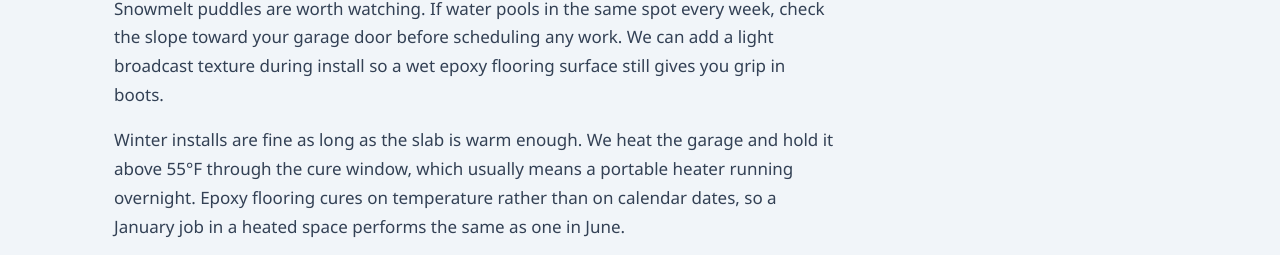
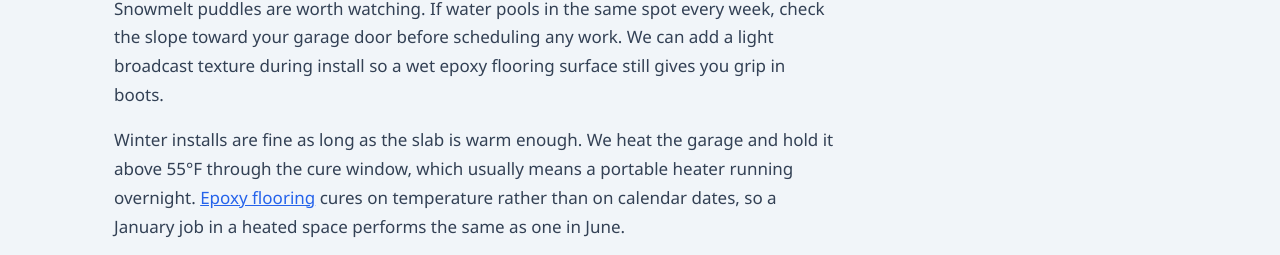
Before and after one commit to iDevRM/epoxy-flooring-carmel-in, a plain HTML site: page index.html in a window 1280 px wide. Shown: the part 7980-8235 px from the top of the page. Drawn offline with Linux system fonts and the light colour scheme.

Commit message:
Fix link in winter installation paragraph
Updated link to epoxy flooring website in winter installation section.

```diff
--- a/index.html
+++ b/index.html
@@ -369,7 +369,7 @@
     <p>Between December and March a Carmel garage floor takes more abuse than the rest of the year combined. Cars come in carrying road salt, brine spray, and slush that melts into standing puddles. Bare concrete drinks all of it; a coated slab does not. That single difference is behind most of the calls we get in February.</p>
     <p>Road salt is the real problem, not the cold. Indiana crews run a brine mix that keeps working down near 15&deg;F, and it stays active on your slab long after the snow is gone. <a href="http://wylieepoxyflooring.com/">Epoxy flooring</a> blocks the chloride from reaching the concrete, so the salt sits on the surface where a mop takes care of it.</p>
     <p>Snowmelt puddles are worth watching. If water pools in the same spot every week, check the slope toward your garage door before scheduling any work. We can add a light broadcast texture during install so a wet epoxy flooring surface still gives you grip in boots.</p>
-    <p>Winter installs are fine as long as the slab is warm enough. We heat the garage and hold it above 55&deg;F through the cure window, which usually means a portable heater running overnight. Epoxy flooring cures on temperature rather than on calendar dates, so a January job in a heated space performs the same as one in June.</p>
+    <p>Winter installs are fine as long as the slab is warm enough. We heat the garage and hold it above 55&deg;F through the cure window, which usually means a portable heater running overnight. <a href="https://epoxyflooringlewisville.com">Epoxy flooring</a> cures on temperature rather than on calendar dates, so a January job in a heated space performs the same as one in June.</p>
     <p>Come spring, rinse the floor with warm water and a pH-neutral cleaner to pull the salt residue off before it dulls the topcoat. Twenty minutes once a year is the entire maintenance routine for epoxy flooring in a Carmel garage.</p>
   </div>
 </section>
```
